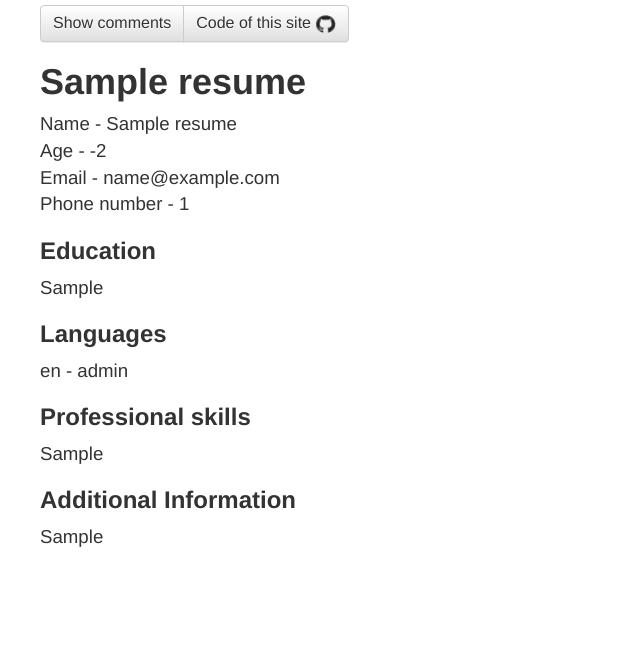
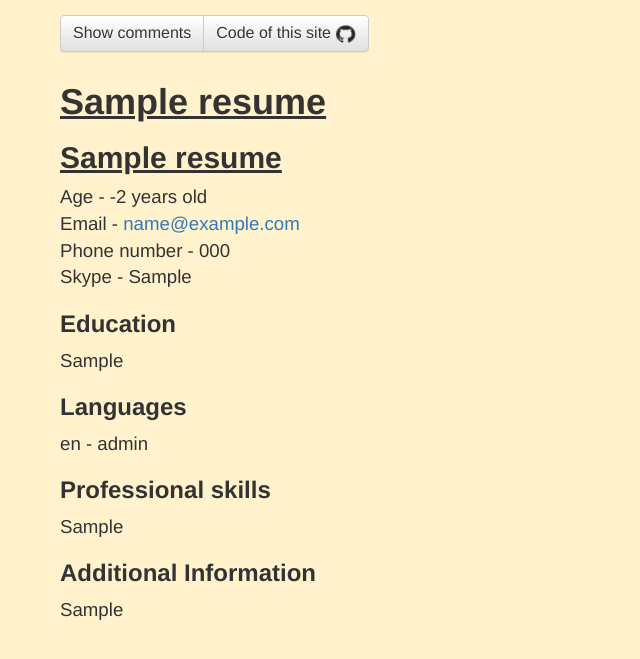
Before and after one commit to buzsb/django_practice_blog, a Django app: page / in a window 1280 px wide. Shown: the top 659 px of the page, without its empty margins (0-640 px from the left). Run offline with Django 3.2, Linux system fonts and the light colour scheme; tables that the repository leaves empty hold one stand-in row (values such as "Sample post"); some libraries are stand-ins or nearby versions.

Commit message:
added new skype field in models, added skype field in resume template, in resume template moved name field over position_title field, change background color, margins sizes in style.css file

```diff
--- a/resume/models.py
+++ b/resume/models.py
@@ -17,7 +17,8 @@ class Resume(models.Model):
     name = models.CharField(max_length=200)
     birthday = models.DateField(blank=True, null=True)
     e_mail = models.CharField(max_length=30)
-    phone_number = models.IntegerField()
+    phone_number = models.CharField(max_length=30)
+    skype = models.CharField(max_length=30, default='skype_id')
     education = models.CharField(max_length=500)
     languages = models.ManyToManyField(Language, through='LanguageLevel')
     skills = models.TextField()
--- a/resume/static/resume/style.css
+++ b/resume/static/resume/style.css
@@ -1,5 +1,10 @@
+body {
+    background-color: #fff2cc;
+}
+
 .content {
-    margin-left: 20px;
+    margin-left: 40px;
+    margin-top: 10px;
 }
 
 .row {
@@ -11,11 +16,13 @@
     display: inline-flex;
     background-color: #b3cccc;
     margin-bottom: 5px;
+    border: solid 1px black;
 }
 
 .top-buttons a {
     font-family: "Helvetica Neue", Helvetica, Arial, sans-serif;
     font-size: 16px;
+    margin-bottom: 10px;
 }
 
 .top-buttons a:hover, .top-buttons a:focus {
--- a/resume/templates/resume/resume.html
+++ b/resume/templates/resume/resume.html
@@ -19,14 +19,19 @@
                 </a>
             </div>
         </div>
+        <div class="name">
+            <h1>
+                <ins><strong>{{ resume.name }}</strong></ins>
+            </h1>
+        </div>
         <div class="position_title">
-            <h1> <strong>{{ resume.position_title }}</strong> </h1>
+            <h2>
+                <ins><strong>{{ resume.position_title }}</strong></ins>
+            </h2>
         </div>
-        <div class="name">
-            Name - {{ resume.name }}
-        </div>
+
         <div class="age">
-            Age - {{ age }}
+            Age - {{ age }} years old
             <br>
             {% if show_comments %}
                 <div class="comments">
@@ -35,10 +40,13 @@
             {% endif %}
         </div>
         <div class="e_mail">
-            Email - {{ resume.e_mail }}
+            Email - <a href="mailto:{{ resume.e_mail }}">{{ resume.e_mail }}</a>
         </div>
         <div class="phone_number">
-            <p>Phone number - {{ resume.phone_number }}</p>
+            Phone number - {{ resume.phone_number }}
+        </div>
+        <div class="skype">
+            <p>Skype - {{ resume.skype }}</p>
         </div>
         <div class="education">
             <h3> <strong>Education</strong> </h3>
```
Also changed, not shown: resume/migrations/0003_auto_20170314_1255.py (added).
